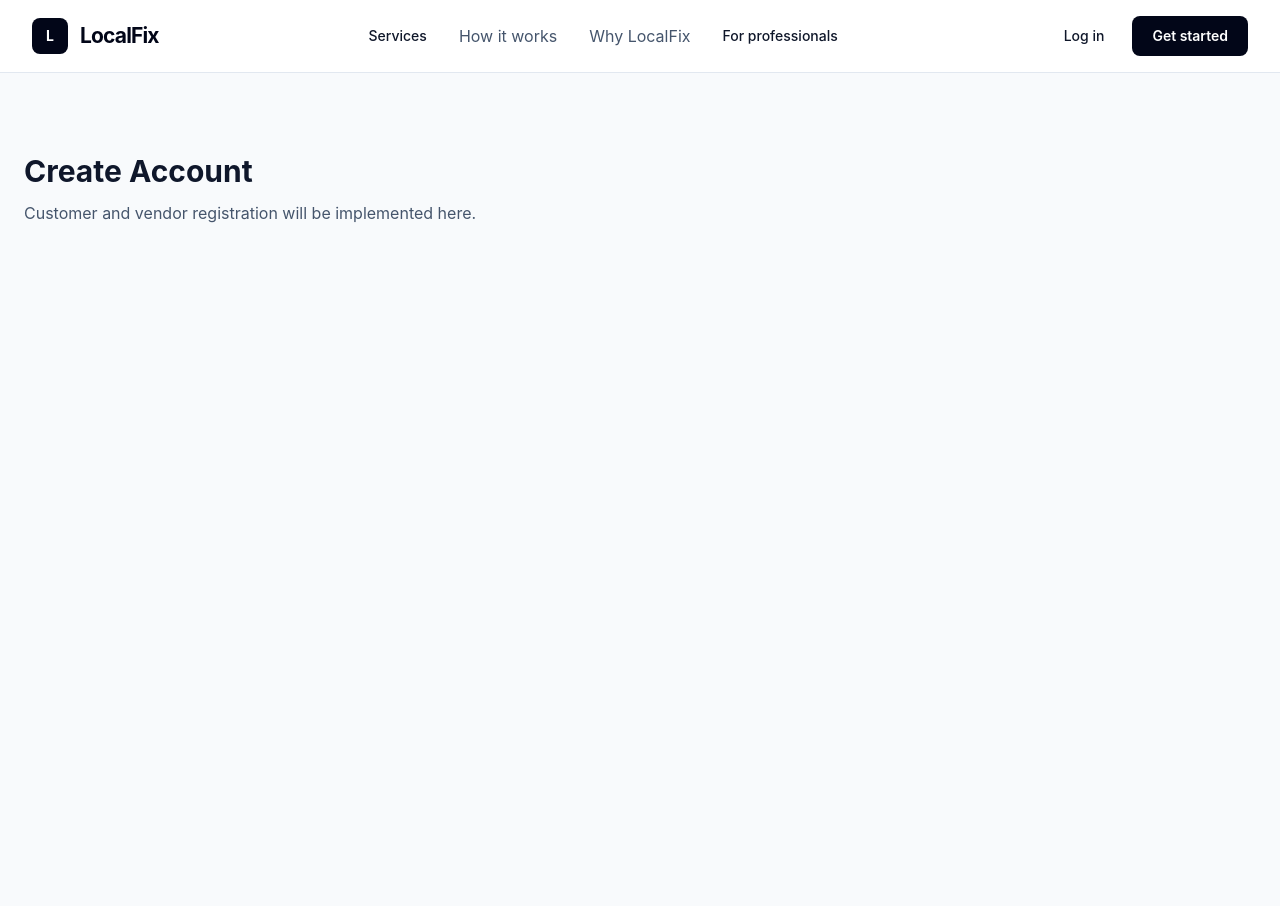
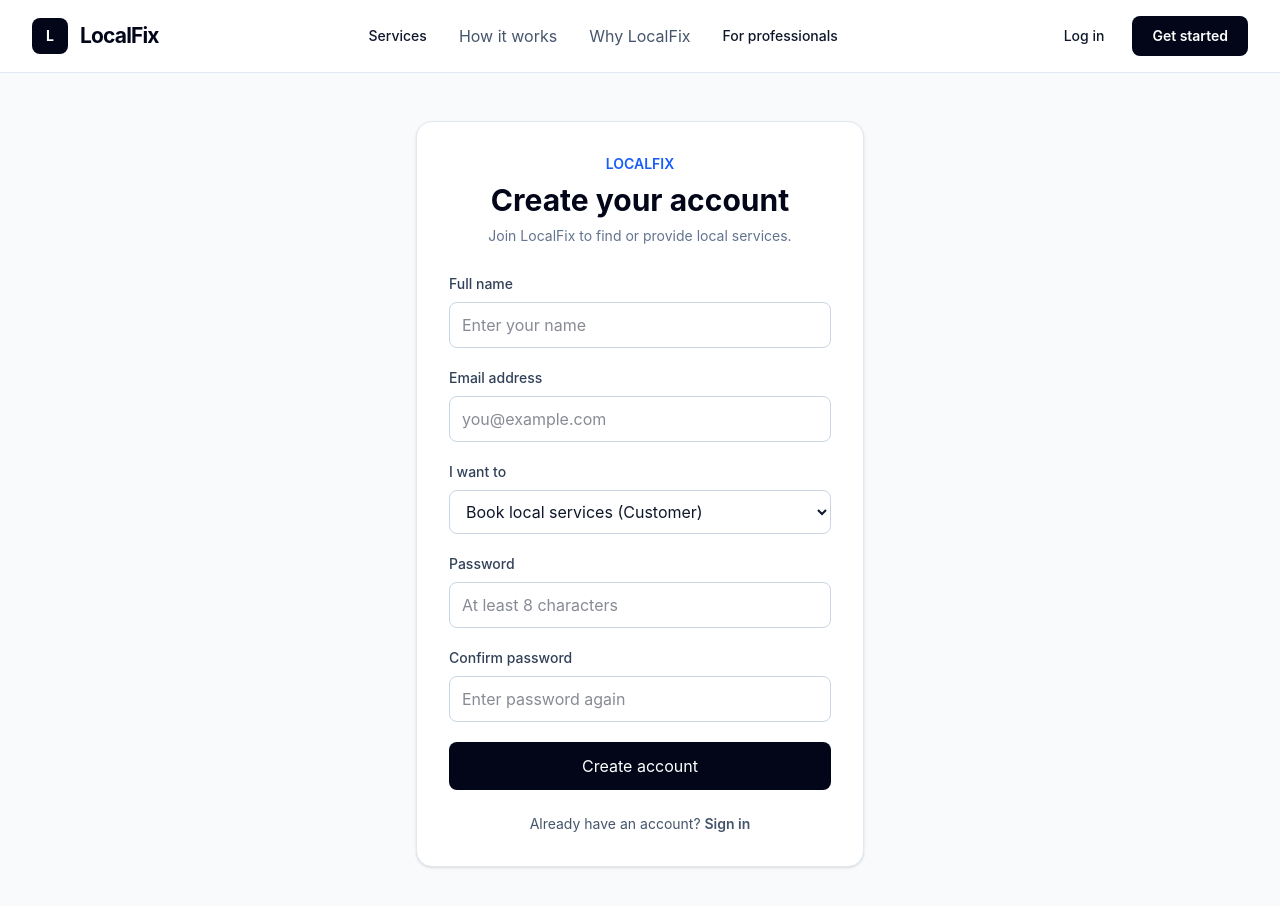
Before and after one commit to Kusum2219/local-services-marketplace, a React (Vite) app in the folder client/: page /register in a window 1280 px wide. Shown: the top 906 px of the page. Before the commit the page ends 800 px from the top, so only its background shows below. Built offline with nearby package versions, Linux system fonts and the light colour scheme; no server answers.

Commit message:
signup UI  updated

```diff
--- a/client/src/pages/Register.tsx
+++ b/client/src/pages/Register.tsx
@@ -1,11 +1,245 @@
+import { useState } from "react";
+import axios from "axios";
+import { Link, useNavigate } from "react-router-dom";
+
+const API_URL = "http://localhost:5000/api";
+
 function Register() {
+  const navigate = useNavigate();
+
+  const [name, setName] = useState("");
+  const [email, setEmail] = useState("");
+  const [password, setPassword] = useState("");
+  const [confirmPassword, setConfirmPassword] = useState("");
+  const [role, setRole] = useState<"CUSTOMER" | "VENDOR">("CUSTOMER");
+
+  const [loading, setLoading] = useState(false);
+  const [error, setError] = useState("");
+  const [message, setMessage] = useState("");
+
+  const handleRegister = async (
+    event: React.FormEvent<HTMLFormElement>
+  ) => {
+    event.preventDefault();
+
+    setError("");
+    setMessage("");
+
+    if (name.trim().length < 2) {
+      setError("Name must contain at least 2 characters.");
+      return;
+    }
+
+    if (password.length < 8) {
+      setError("Password must contain at least 8 characters.");
+      return;
+    }
+
+    if (password !== confirmPassword) {
+      setError("Passwords do not match.");
+      return;
+    }
+
+    try {
+      setLoading(true);
+
+      const response = await axios.post(
+        `${API_URL}/auth/register`,
+        {
+          name: name.trim(),
+          email: email.trim().toLowerCase(),
+          password,
+          role,
+        },
+        {
+          withCredentials: true,
+        }
+      );
+
+      setMessage(
+        response.data.message ||
+          "Account created successfully. Please log in."
+      );
+
+      setTimeout(() => {
+        navigate("/login", { replace: true });
+      }, 1000);
+    } catch (err: any) {
+      setError(
+        err?.response?.data?.message ||
+          "Registration failed. Please try again."
+      );
+    } finally {
+      setLoading(false);
+    }
+  };
+
   return (
-    <div className="mx-auto max-w-7xl px-6 py-20">
-      <h1 className="text-3xl font-bold text-slate-900">Create Account</h1>
-      <p className="mt-3 text-slate-600">
-        Customer and vendor registration will be implemented here.
-      </p>
-    </div>
+    <main className="min-h-screen bg-slate-50 px-4 py-12 sm:px-6">
+      <div className="mx-auto max-w-md">
+        <div className="rounded-2xl border border-slate-200 bg-white p-6 shadow-sm sm:p-8">
+          <div className="mb-7 text-center">
+            <p className="text-sm font-semibold text-blue-600">
+              LOCALFIX
+            </p>
+
+            <h1 className="mt-2 text-3xl font-bold text-slate-950">
+              Create your account
+            </h1>
+
+            <p className="mt-2 text-sm text-slate-500">
+              Join LocalFix to find or provide local services.
+            </p>
+          </div>
+
+          <form onSubmit={handleRegister} className="space-y-5">
+            <div>
+              <label
+                htmlFor="name"
+                className="mb-2 block text-sm font-medium text-slate-700"
+              >
+                Full name
+              </label>
+
+              <input
+                id="name"
+                type="text"
+                autoComplete="name"
+                required
+                minLength={2}
+                maxLength={100}
+                value={name}
+                onChange={(e) => setName(e.target.value)}
+                placeholder="Enter your name"
+                className="w-full rounded-lg border border-slate-300 px-3 py-2.5 text-sm outline-none focus:border-blue-500 focus:ring-2 focus:ring-blue-100"
+              />
+            </div>
+
+            <div>
+              <label
+                htmlFor="email"
+                className="mb-2 block text-sm font-medium text-slate-700"
+              >
+                Email address
+              </label>
+
+              <input
+                id="email"
+                type="email"
+                autoComplete="email"
+                required
+                value={email}
+                onChange={(e) => setEmail(e.target.value)}
+                placeholder="you@example.com"
+                className="w-full rounded-lg border border-slate-300 px-3 py-2.5 text-sm outline-none focus:border-blue-500 focus:ring-2 focus:ring-blue-100"
+              />
+            </div>
+
+            <div>
+              <label
+                htmlFor="role"
+                className="mb-2 block text-sm font-medium text-slate-700"
+              >
+                I want to
+              </label>
+
+              <select
+                id="role"
+                value={role}
+                onChange={(e) =>
+                  setRole(e.target.value as "CUSTOMER" | "VENDOR")
+                }
+                className="w-full rounded-lg border border-slate-300 bg-white px-3 py-2.5 text-sm outline-none focus:border-blue-500 focus:ring-2 focus:ring-blue-100"
+              >
+                <option value="CUSTOMER">
+                  Book local services (Customer)
+                </option>
+                <option value="VENDOR">
+                  Offer my services (Vendor)
+                </option>
+              </select>
+            </div>
+
+            <div>
+              <label
+                htmlFor="password"
+                className="mb-2 block text-sm font-medium text-slate-700"
+              >
+                Password
+              </label>
+
+              <input
+                id="password"
+                type="password"
+                autoComplete="new-password"
+                required
+                minLength={8}
+                value={password}
+                onChange={(e) => setPassword(e.target.value)}
+                placeholder="At least 8 characters"
+                className="w-full rounded-lg border border-slate-300 px-3 py-2.5 text-sm outline-none focus:border-blue-500 focus:ring-2 focus:ring-blue-100"
+              />
+            </div>
+
+            <div>
+              <label
+                htmlFor="confirmPassword"
+                className="mb-2 block text-sm font-medium text-slate-700"
+              >
+                Confirm password
+              </label>
+
+              <input
+                id="confirmPassword"
+                type="password"
+                autoComplete="new-password"
+                required
+                value={confirmPassword}
+                onChange={(e) => setConfirmPassword(e.target.value)}
+                placeholder="Enter password again"
+                className="w-full rounded-lg border border-slate-300 px-3 py-2.5 text-sm outline-none focus:border-blue-500 focus:ring-2 focus:ring-blue-100"
+              />
+            </div>
+
+            {error && (
+              <div
+                role="alert"
+                className="rounded-lg bg-red-50 px-4 py-3 text-sm text-red-700"
+              >
+                {error}
+              </div>
+            )}
+
+            {message && (
+              <div
+                role="status"
+                className="rounded-lg bg-emerald-50 px-4 py-3 text-sm text-emerald-700"
+              >
+                {message}
+              </div>
+            )}
+
+            <button
+              type="submit"
+              disabled={loading}
+              className="w-full rounded-lg bg-slate-950 px-4 py-3 text-sm font-semibold text-white transition hover:bg-blue-600 disabled:cursor-not-allowed disabled:opacity-60"
+            >
+              {loading ? "Creating account..." : "Create account"}
+            </button>
+          </form>
+
+          <p className="mt-6 text-center text-sm text-slate-600">
+            Already have an account?{" "}
+            <Link
+              to="/login"
+              className="font-semibold text-blue-600 hover:text-blue-700"
+            >
+              Sign in
+            </Link>
+          </p>
+        </div>
+      </div>
+    </main>
   );
 }
 
```
